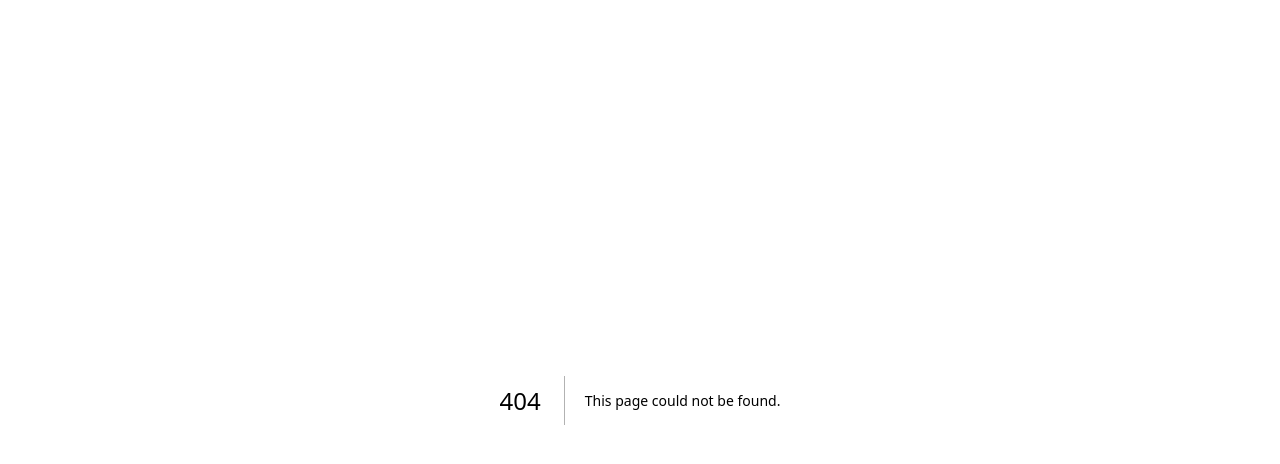
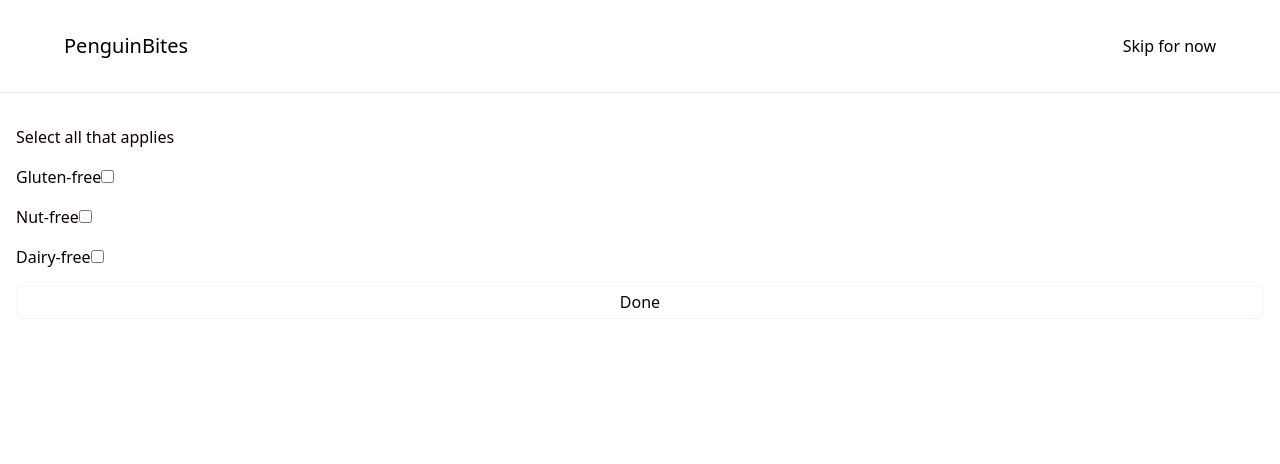
Before and after one commit to Achraf333-m/PenguinBites_Frontend, a Next.js app: page /filters in a window 1280 px wide. Before the commit this address had no page. Shown: the top 464 px of the page. Built offline with nearby package versions, Linux system fonts and the light colour scheme.

Commit message:
added filters page -- v.0.0

```diff
--- /dev/null
+++ b/pages/filters.tsx
@@ -0,0 +1,32 @@
+import NavBar from "@/components/navbar";
+import Head from "next/head";
+
+export default function Filters() {
+  return (
+    <>
+      <Head>
+        <title>PenguinBites - Filters</title>
+      </Head>
+
+      <div>
+        <NavBar />
+        <main className="space-y-4 mt-8 px-4">
+          <h3>Select all that applies</h3>
+          <div className="">
+            <label>Gluten-free</label>
+            <input type="checkbox" name="" id="" />
+          </div>
+          <div>
+            <label>Nut-free</label>
+            <input type="checkbox" name="" id="" />
+          </div>
+          <div>
+            <label>Dairy-free</label>
+            <input type="checkbox" name="" id="" />
+          </div>
+          <button className="button-style checked:bg-red-100" type="submit">Done</button>
+        </main>
+      </div>
+    </>
+  );
+}
```
